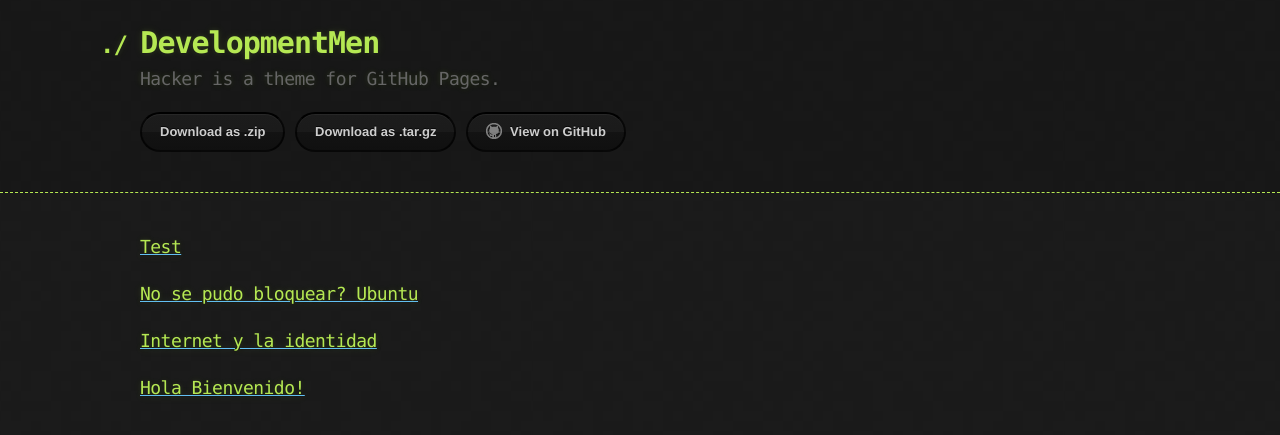
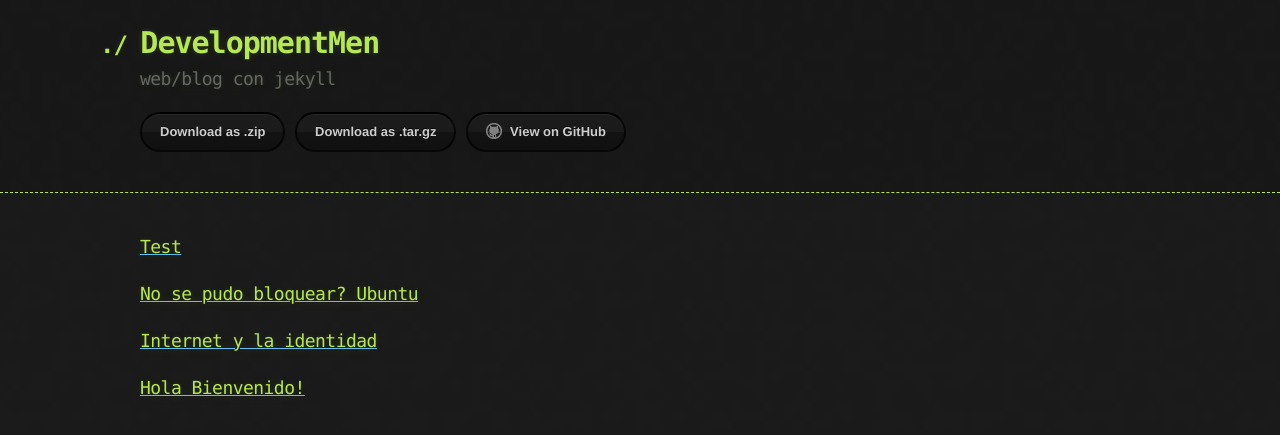
Before and after one commit to developmentMen/cosas, a Jekyll site: the page built from index.md, in a window 1280 px wide. Shown: the top 435 px of the page. Built offline with Jekyll 4.4.1, drawn with Linux system fonts in a browser that asks for light colours.

Commit message:
imagenes posts config

```diff
--- a/_config.yml
+++ b/_config.yml
@@ -1,15 +1,15 @@
 title: DevelopmentMen
-description: Hacker is a theme for GitHub Pages.
+description: web/blog con jekyll
 show_downloads: true
 google_analytics:
 theme: jekyll-theme-hacker
 
 # for a clean URL
-# permalink: :slug
+permalink: :slug
 
-#social:
-#  twitter: DevelopmentMen
-#  github: DevelopmentMen
+social:
+ twitter: DevelopmentMen
+ github: DevelopmentMen
 
 #plugins:
 # - jekyll-feed
```
Also changed, not shown: 1 other file.
